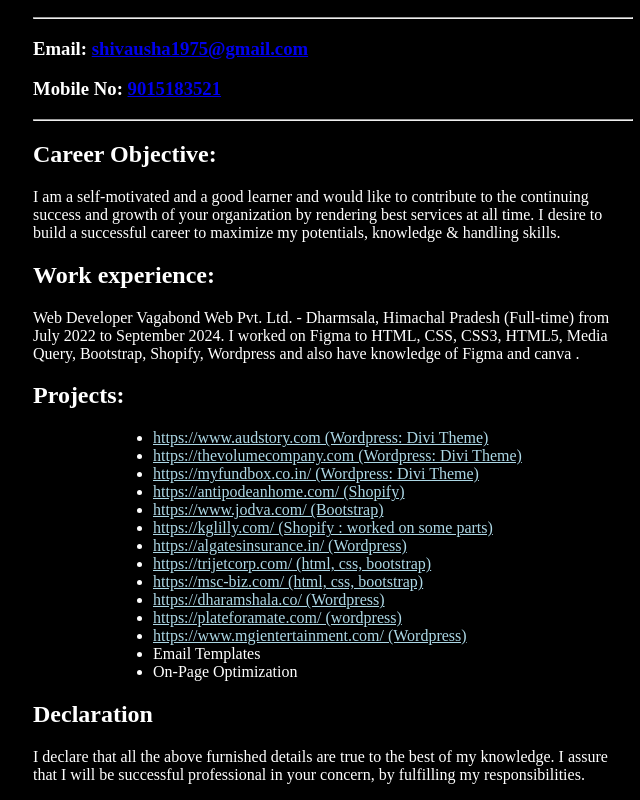
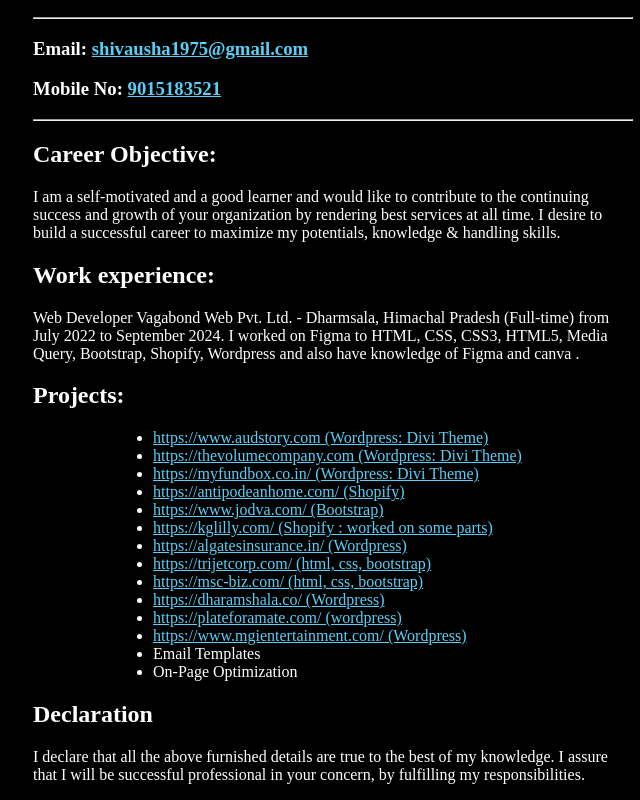
Before and after one commit to shivaniSharmas/html-portfolio, a plain HTML site: page index.html in a window 1280 px wide. Shown: the part 110-910 px from the top of the page, without its empty margins (307-947 px from the left). Drawn offline with Linux system fonts and the light colour scheme.

Commit message:
Update index.html

```diff
--- a/index.html
+++ b/index.html
@@ -16,8 +16,8 @@
                 max-width:400px;
                 margin:auto;
             }
-            ul li a{
-                color:lightblue;
+            ul li a, a{
+                color:#59cff5;
             }
         </style>
     </head>
```
